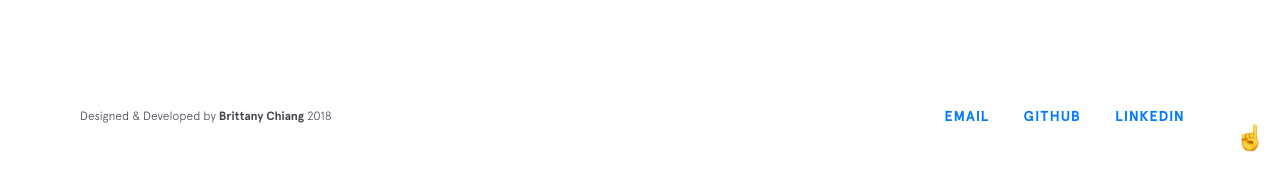
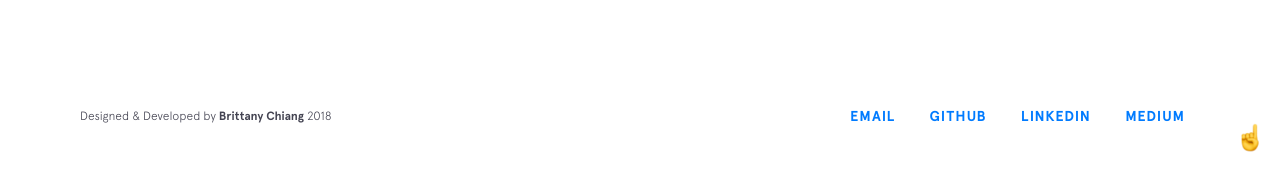
Before and after one commit to mohitnihalani/mohitnihalani.github.io, a Jekyll site: the page built from index.html, in a window 1280 px wide and 900 px high, scrolled down 3741 px. Shown: the part 722-897 px from the top of the window. Built offline with Jekyll 4.4.1, drawn with Linux system fonts in a browser that asks for light colours; nearby versions of some CDN libraries.

Commit message:
Added medium

```diff
--- a/_config.yml
+++ b/_config.yml
@@ -15,6 +15,8 @@ social:
     url: https://github.com/mohitnihalani
   - title: linkedin
     url: https://www.linkedin.com/in/mohit-nihalani-75a580119/
+  - title: medium
+    url: https://medium.com/@nihalanim9
 
 
 
--- a/_includes/intro.html
+++ b/_includes/intro.html
@@ -4,7 +4,7 @@
   </h1>
 
   <h2 class="intro__tagline">I'm
-    <span class="name">Mohit Nihalani</span>, a Computer Science graduate student at New York University, Courant Institute of Mathematical Science.
+    <span class="name">{{site.name}}</span>, a Computer Science graduate student at New York University, Courant Institute of Mathematical Science.
     <!-- <span class="emoji technologist"></span> -->
   </h2>
 
@@ -13,7 +13,7 @@
     <!-- <span class="emoji pointer"></span> -->
     <span> -> </span>
     <span>
-      <a href="mailto:mn2643@nyu.edu target="_blank" class="highlight-link">{{site.email}}</a>
+      <a href="mailto:{{site.email}} target="_blank" class="highlight-link">{{site.email}}</a>
     </span>
   </h3>
 </header>
```
